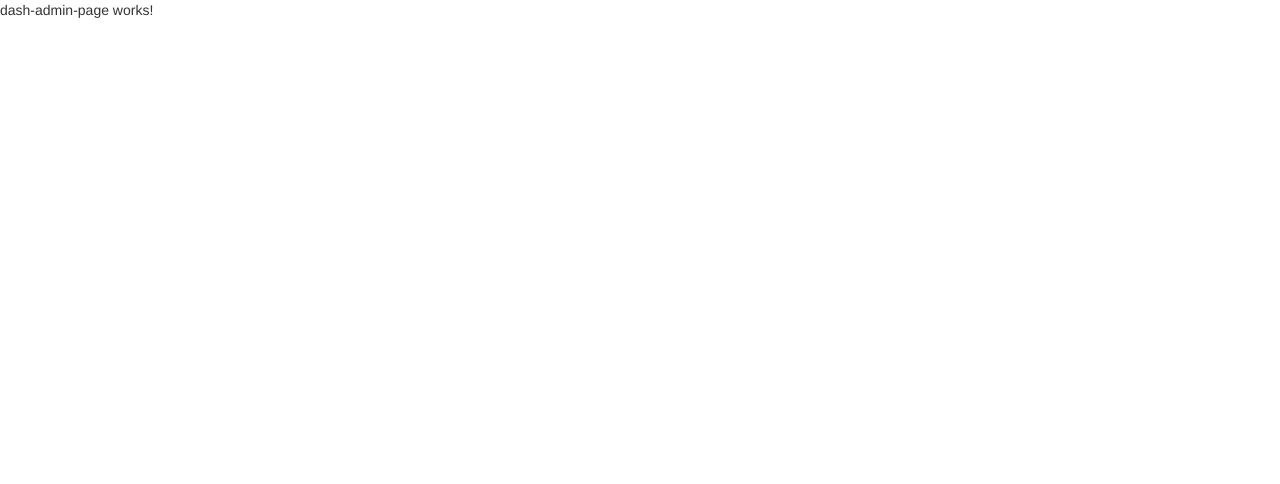
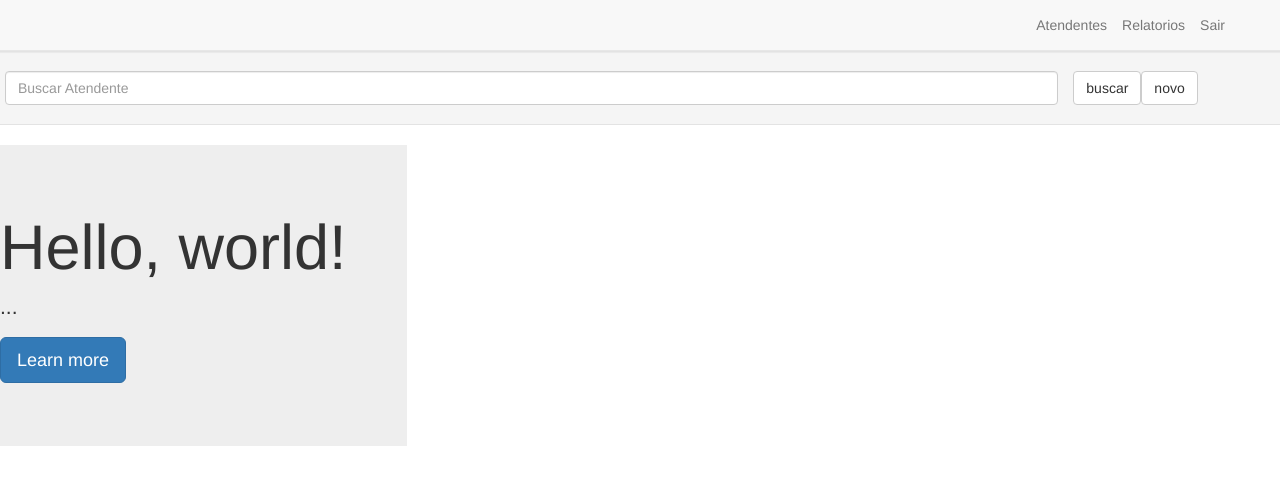
Before and after one commit to rudda/afeam, an Angular app: page /dash-adm in a window 1280 px wide. Shown: the top 484 px of the page. Built offline with nearby package versions, Linux system fonts and the light colour scheme.

Commit message:
dash-admin com busca e box of cliente

```diff
--- a/src/app/dash-admin-page/dash-admin-page.component.html
+++ b/src/app/dash-admin-page/dash-admin-page.component.html
@@ -1,3 +1,53 @@
-<p>
-  dash-admin-page works!
-</p>
+<div class="grid">
+
+  <div class="row">
+    <nav class="navbar navbar-default navbar-fixed-top">
+      <div class="container">
+
+        <p class="navbar-text navbar-right">  <a href="#" class="navbar-link">Sair</a></p>
+        <p class="navbar-text navbar-right">  <a href="#" class="navbar-link">Relatorios</a></p>
+        <p class="navbar-text navbar-right">  <a href="#" class="navbar-link">Atendentes</a></p>
+
+
+      </div>
+    </nav>
+  </div>
+
+  <div class="row" style="margin-top: 51px">
+
+    <div class="well"  >
+
+      <div class="row">
+      <div class="col-md-10">
+        <input type="text" class="form-control" placeholder="Buscar Atendente">
+      </div>
+
+        <button type="button" class="btn btn-default"  >buscar</button>
+
+        <button type="button" class="btn btn-default"  >novo</button>
+
+    </div>
+    </div>
+
+  </div>
+
+
+
+  <div class="row">
+
+        <div class="col-md-4">
+
+            <div class="jumbotron">
+                <h1>Hello, world!</h1>
+                <p>...</p>
+                <p><a class="btn btn-primary btn-lg" href="#" role="button">Learn more</a></p>
+              </div>
+
+        </div>
+
+
+      </div>
+
+
+
+</div>
--- a/src/app/dash-admin-page/dash-admin-page.component.ts
+++ b/src/app/dash-admin-page/dash-admin-page.component.ts
@@ -10,6 +10,7 @@ export class DashAdminPageComponent implements OnInit {
   constructor() { }
 
   ngOnInit() {
+
   }
 
 }
```
